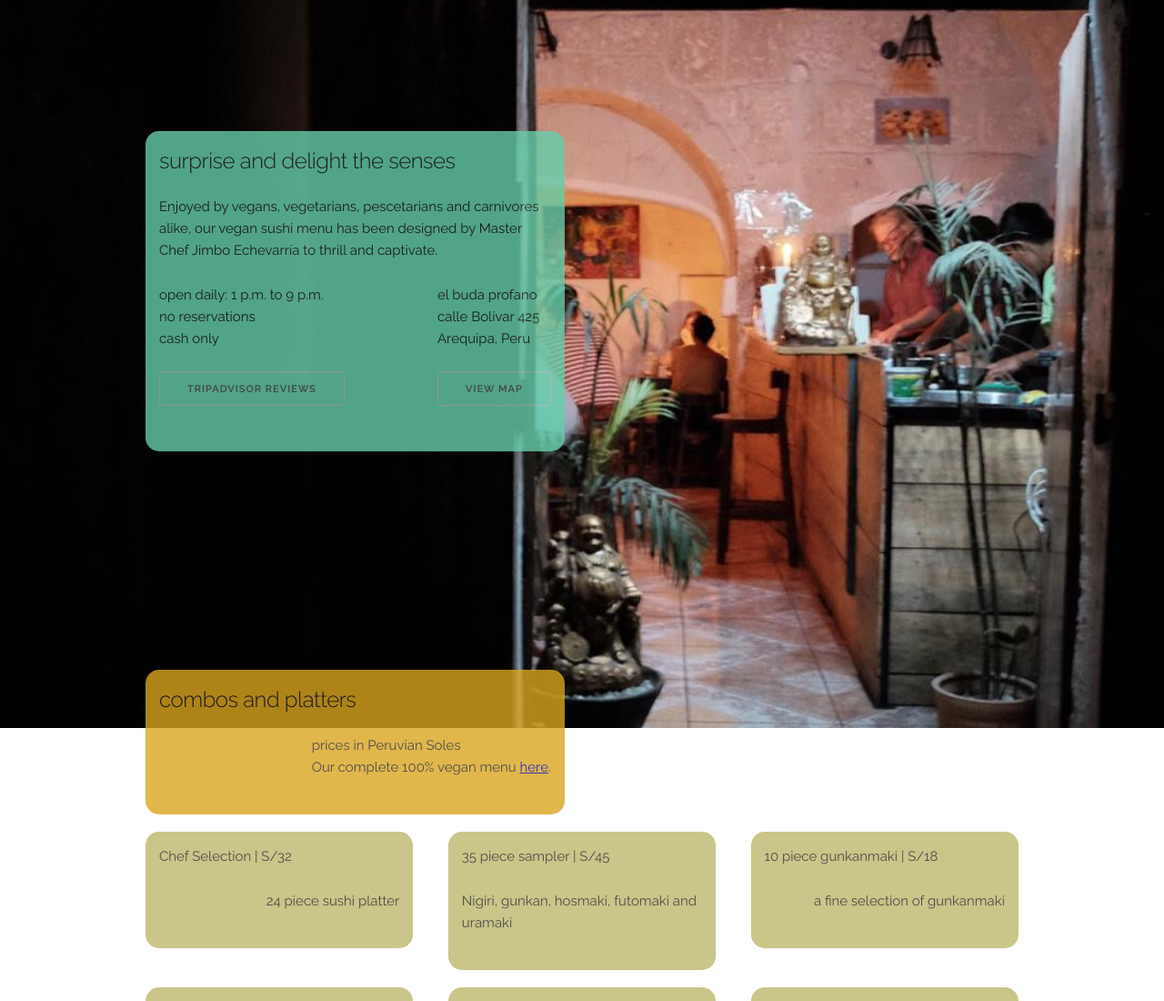
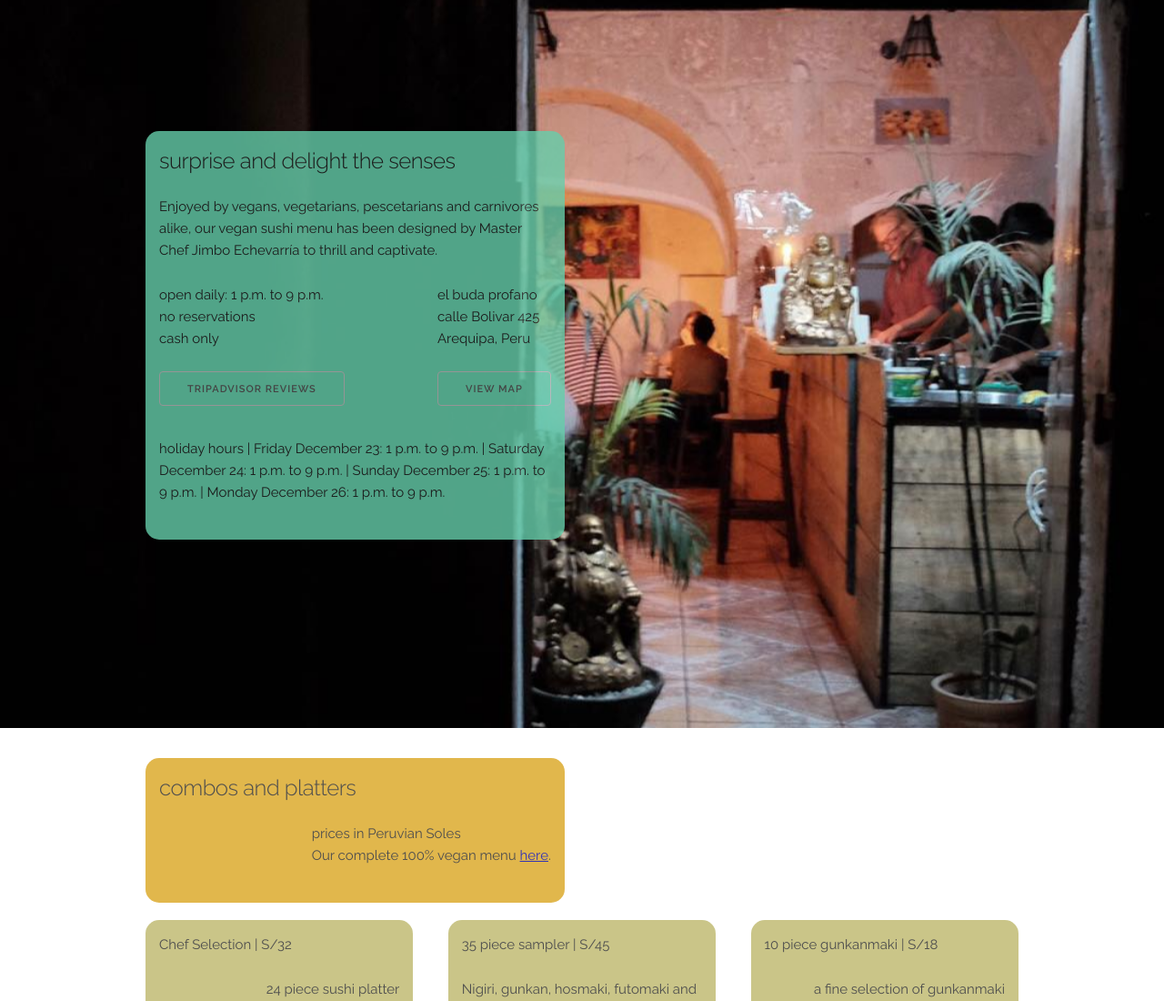
Before and after one commit to ElBudaProfano/elbudaprofano.com, a plain HTML site: page index.html in a window 1280 px wide. Shown: the top 1100 px of the page at 91% size. Drawn offline with Linux system fonts and the light colour scheme.

Commit message:
xmas hours

```diff
--- a/index.html
+++ b/index.html
@@ -42,10 +42,14 @@
         <h5>surprise and delight the senses</h5>
         <p>Enjoyed by vegans, vegetarians, pescetarians and carnivores alike, our vegan sushi menu has been designed by Master Chef Jimbo Echevarría to thrill and captivate.</p>
          <p class="u-pull-left" >open daily: 1 p.m. to 9 p.m.<br>no reservations<br>cash only<br><br>
-			<a target="_blank" class="button" style="margin-right:16px;" href="https://www.tripadvisor.com/Restaurant_Review-g294313-d9564741-Reviews-El_Buda_Profano-Arequipa_Arequipa_Region.html">tripadvisor reviews</a> </p>
-        <p class="u-pull-right" >el buda profano  <br> calle Bolivar 425  <br> Arequipa, Peru<br><br>
+			<a target="_blank" class="button" style="margin-right:16px;" href="https://www.tripadvisor.com/Restaurant_Review-g294313-d9564741-Reviews-El_Buda_Profano-Arequipa_Arequipa_Region.html">tripadvisor reviews</a>
+		 </p>
+      	<p class="u-pull-right" >el buda profano  <br> calle Bolivar 425  <br> Arequipa, Peru<br><br>
 			<a class="button" target="_blank" href="https://www.google.com/maps/place/el+buda+profano/@-16.393733,-71.5391587,17z/data=!3m1!4b1!4m5!3m4!1s0x91424a5aa7ada247:0x23198b1936176450!8m2!3d-16.393733!4d-71.53697">view map</a>
 		</p>
+  <!-- holiday hours row -->
+         <p class="u-pull-left" >holiday hours | Friday December 23: 1 p.m. to 9 p.m. | Saturday December 24: 1 p.m. to 9 p.m. | Sunday December 25: 1 p.m. to 9 p.m. | Monday December 26: 1 p.m. to 9 p.m.
+		 </p>
       </div>
     </div>
 
```
